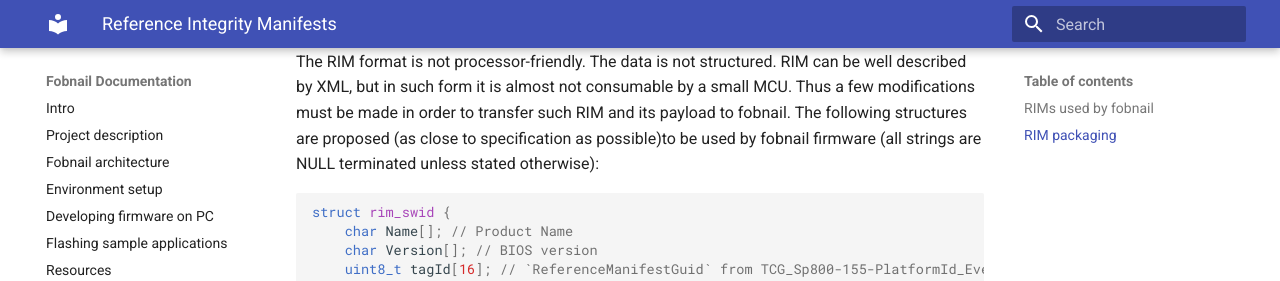
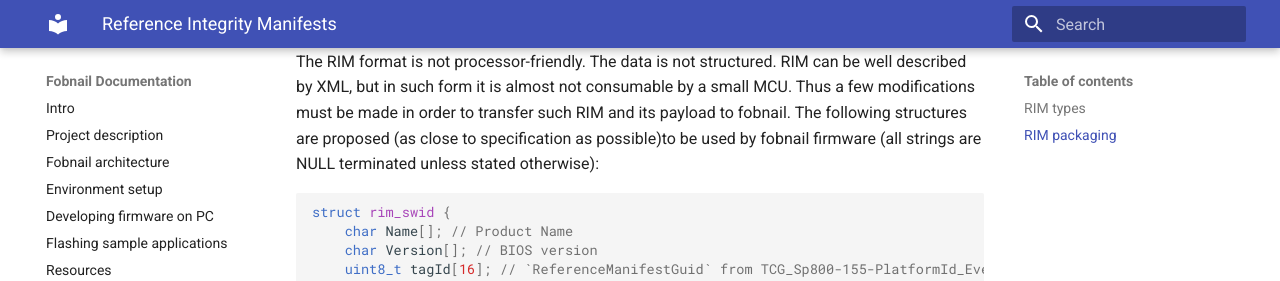
Before and after one commit to fobnail/docs, an MkDocs documentation site: the page built from docs/rims.md, in a window 1280 px wide and 900 px high, scrolled down 3978 px. Shown: the top 281 px of the window. Built offline with MkDocs 1.6.1 and Material for MkDocs 9.7.7, drawn with Linux system fonts in a browser that asks for light colours; some of the changed text lies outside the part shown.

Commit message:
docs/rims.md: change section header
Signed-off-by: Michał Żygowski <michal.zygowski@3mdeb.com>

```diff
--- a/docs/rims.md
+++ b/docs/rims.md
@@ -17,7 +17,7 @@ following TCG specifications for usage with fobnail:
 
 These specifications also base on [NIST IR 8060](https://nvlpubs.nist.gov/nistpubs/ir/2016/NIST.IR.8060.pdf#%5B%7B%22num%22%3A100%2C%22gen%22%3A0%7D%2C%7B%22name%22%3A%22XYZ%22%7D%2C108%2C721%2Cnull%5D)
 
-## RIMs used by fobnail
+## RIM types
 
 There are two types of RIMs (Base RIM and Support RIM) with different payload
 types they hold, but there is always Base RIM at the beginning. Base RIM can
@@ -143,7 +143,7 @@ terminated unless stated otherwise):
 struct rim_swid {
 	char Name[]; // Product Name
 	char Version[]; // BIOS version
-	uint8_t tagId[16]; // `ReferenceManifestGuid` from TCG_Sp800-155-PlatformId_Event
+	uint8_t tagId[16]; // `ReferenceManifestGuid` from TCG_Sp800-155-PlatformId_Event or UUID
 	uint32_t tagVersion;
 }
 
```
